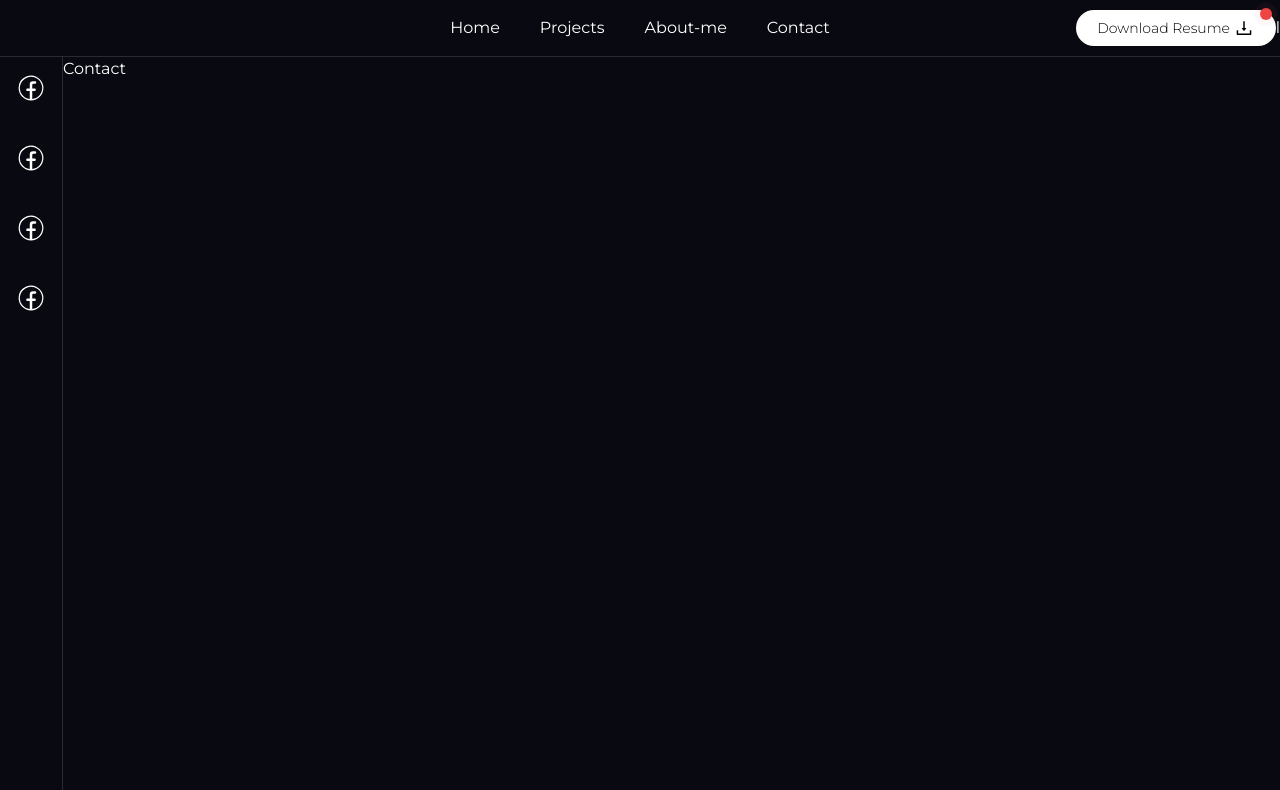
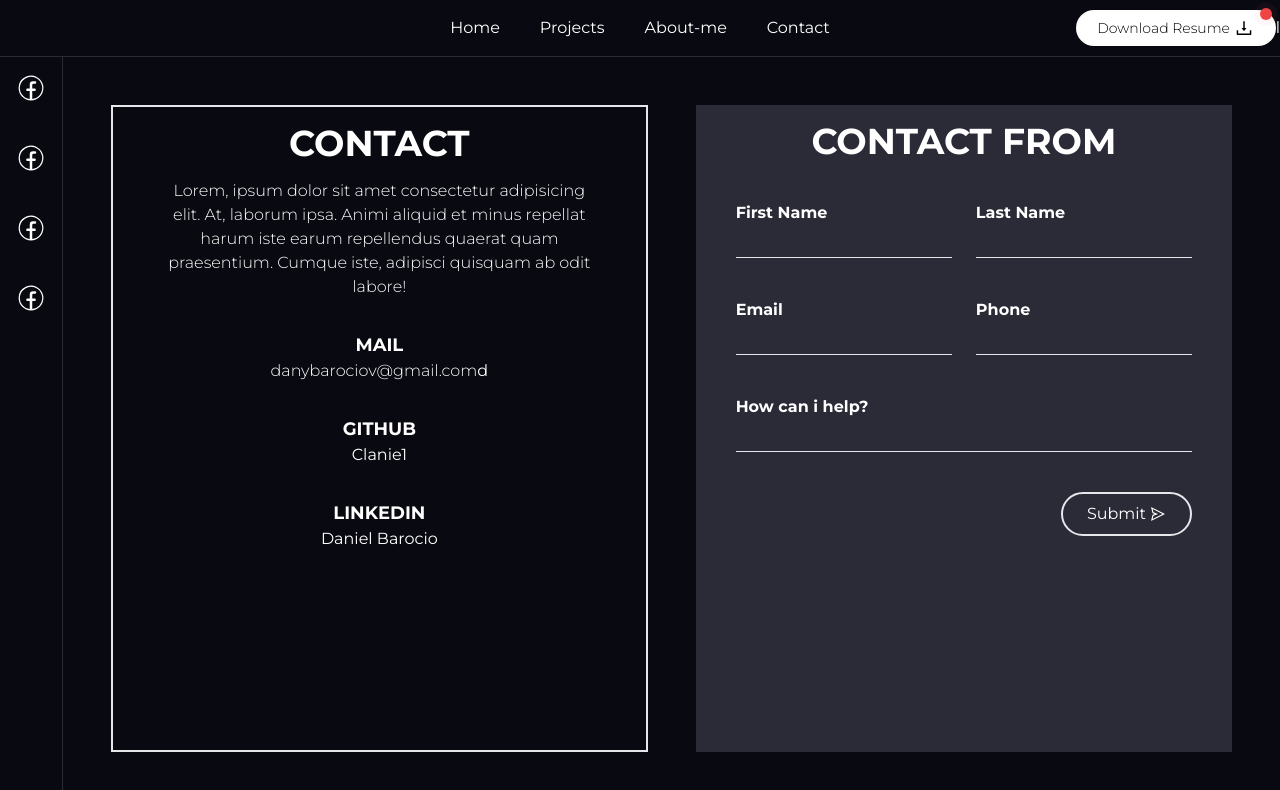
Before and after one commit to Clanie1/Porfolio, a React (Vite) app: page /contact in a window 1280 px wide. Shown: the top 790 px of the page. Built offline with nearby package versions, Linux system fonts and the light colour scheme.

Commit message:
contact page prototype

```diff
--- a/src/App.tsx
+++ b/src/App.tsx
@@ -2,6 +2,7 @@ import Layout from "./components/layout/Layout";
 import { createBrowserRouter, RouterProvider } from "react-router-dom";
 import Home from "./pages/Home";
 import Projects from "./pages/Projects";
+import Contact from "./pages/Contact";
 
 const router = createBrowserRouter([
   {
@@ -11,7 +12,7 @@ const router = createBrowserRouter([
   { path: "home", element: <Home /> },
   { path: "projects", element: <Projects /> },
   { path: "about-me", element: <div>About me</div> },
-  { path: "contact", element: <div>Contact</div> },
+  { path: "contact", element: <Contact /> },
 ]);
 
 function App() {
--- /dev/null
+++ b/src/pages/Contact.tsx
@@ -0,0 +1,86 @@
+import { AiOutlineSend } from "react-icons/ai";
+
+const Contact = () => {
+  return (
+    <div className="w-full h-full p-6 m-auto flex">
+      <div className="w-1/2 text-center m-6 border-2 p-4 flex flex-col">
+        <div className="flex flex-col gap-4 px-8">
+          <h1 className="text-4xl font-bold uppercase">Contact</h1>
+          <p className="text-md font-light">
+            Lorem, ipsum dolor sit amet consectetur adipisicing elit. At,
+            laborum ipsa. Animi aliquid et minus repellat harum iste earum
+            repellendus quaerat quam praesentium. Cumque iste, adipisci quisquam
+            ab odit labore!
+          </p>
+        </div>
+        <div className="mt-8 flex flex-col gap-8">
+          <div className="">
+            <h1 className="text-lg font-bold uppercase">Mail</h1>
+            <label className="font-light text-md">danybarociov@gmail.com</label>
+            d
+          </div>
+          <div>
+            <h1 className="text-lg font-bold uppercase">Github</h1>
+            <label>Clanie1</label>
+          </div>
+          <div>
+            <h1 className="text-lg font-bold uppercase">Linkedin</h1>
+            <label>Daniel Barocio</label>
+          </div>
+        </div>
+      </div>
+      <div className="w-1/2 bg-[#343443cc] m-6 p-4">
+        <h1 className="uppercase font-bold text-4xl text-center">
+          Contact From
+        </h1>
+        <div className="mt-10 px-6">
+          <ContactForm />
+        </div>
+      </div>
+    </div>
+  );
+};
+
+const ContactForm = () => {
+  return (
+    <form className="flex flex-col gap-10">
+      <div className="flex w-full justify-between gap-6">
+        <div className="flex flex-col w-full">
+          <label className="font-bold">First Name</label>
+          <TextInput />
+        </div>
+        <div className="flex flex-col w-full">
+          <label className="font-bold">Last Name</label>
+          <TextInput />
+        </div>
+      </div>
+      <div className="flex w-full justify-between gap-6">
+        <div className="flex flex-col w-full">
+          <label className="font-bold">Email</label>
+          <TextInput />
+        </div>
+        <div className="flex flex-col w-full">
+          <label className="font-bold">Phone</label>
+          <TextInput />
+        </div>
+      </div>
+      <div className="flex flex-col">
+        <label className="font-bold">How can i help?</label>
+        <TextInput />
+      </div>
+      <button
+        type="submit"
+        className="self-end rounded-full border-[2px] px-6 py-2 w-fit flex items-center justify-center gap-1 hover:bg-white hover:cursor-pointer hover:text-black duration-75"
+      >
+        Submit
+        <AiOutlineSend />
+      </button>
+    </form>
+  );
+};
+
+const TextInput = () => {
+  return <input className="bg-inherit border-b-[1px] py-1 outline-none" />;
+};
+
+export default Contact;
```
